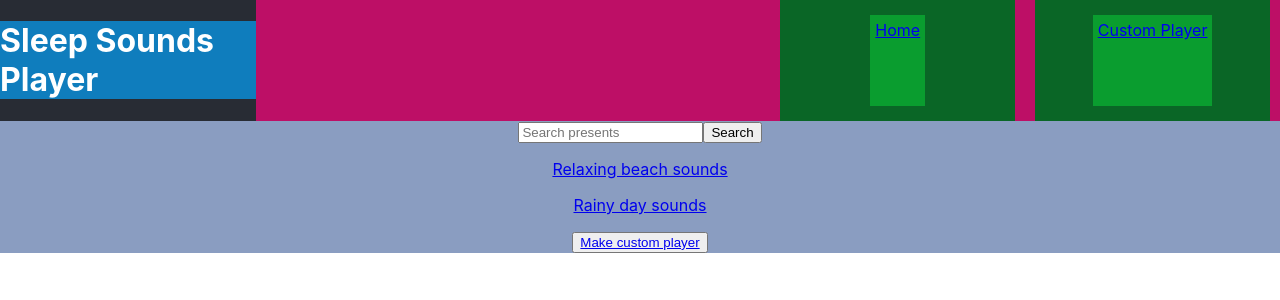
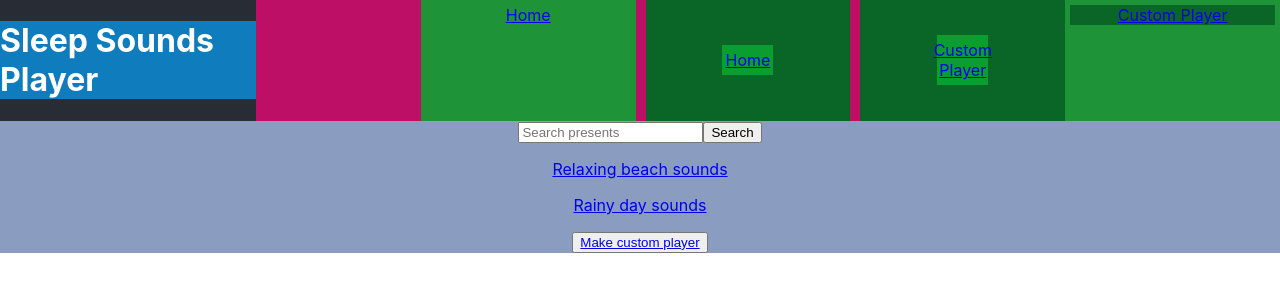
Before and after one commit to greg-navarro/Sleep-Sounds-Player, a React (Create React App) app in the folder sleep-sounds-app/: page / in a window 1280 px wide. Shown: the top 300 px of the page. Built offline with nearby package versions, Linux system fonts and the light colour scheme.

Commit message:
another random save point, still trying to figure out the navbar situation

```diff
--- a/sleep-sounds-app/src/App.css
+++ b/sleep-sounds-app/src/App.css
@@ -23,6 +23,7 @@ nav {
   background-color: hsl(330, 85%, 40%);
   display: flex;
   flex-direction: row-reverse;
+  text-align:justify;
 }
 
 .nav-link {
@@ -30,12 +31,11 @@ nav {
   height: auto;
   background-color: hsl(138, 82%, 22%);
   margin-left: 10px;
-  margin-right: 10px;
-  /* text-align:justify; */
-  /* width: auto; */
-  /* justify-content: center; */
-  padding: 15px;
-  display: inline-flex;
+  /* margin-right: 10px; */
+  justify-content: center;
+  /* padding: 15px; */
+  display: flex;
+  flex-direction: column;
 }
 .nav-link:hover {
   background-color: rgba(226, 214, 43, 0.884);
@@ -43,9 +43,27 @@ nav {
 
 .nav-link a {
   margin: 0 auto;
-  display: block;
+  display: flex;
+  background-color: rgba(11, 165, 49, 0.884);
+  text-align: center;
+  /* padding: 5px; */
+  justify-content: center;
+}
+
+nav a {
+  /* margin: 0 auto; */
+  /* display: inline-block; */
+  width: 20%;
+  height: auto;
+  /* height: auto; */
   background-color: rgba(11, 165, 49, 0.884);
   text-align: center;
   padding: 5px;
 
 }
+
+a .nav-link {
+  width: auto;
+  height: auto;
+  margin: 0 auto;
+}
--- a/sleep-sounds-app/src/components/Navbar.js
+++ b/sleep-sounds-app/src/components/Navbar.js
@@ -7,9 +7,10 @@ export function Navbar() {
     <div className="App-header">
       <h1>Sleep Sounds Player</h1>
       <nav>
-
+        <Link to="/custom-player"><div className="nav-link"> Custom Player </div></Link>
         <div className="nav-link"><Link to="/custom-player"> Custom Player </Link></div>
         <div className="nav-link"><Link to="/"> Home </Link></div>
+        <Link to="/"> Home </Link>
       </nav>
     </div>
   );
```
